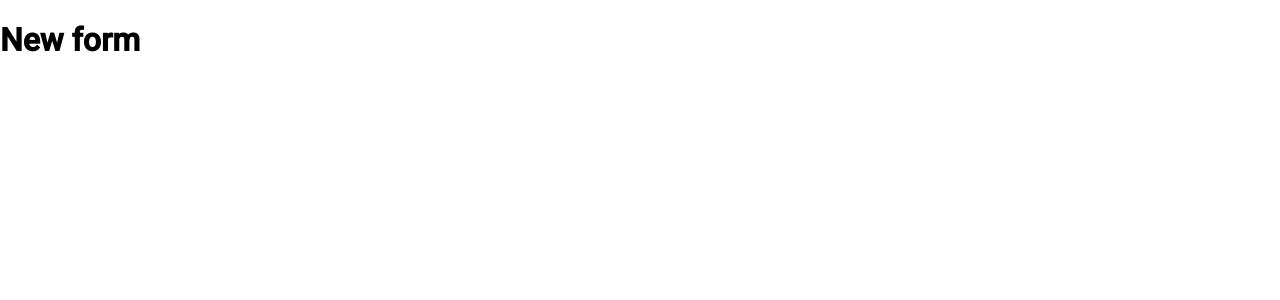
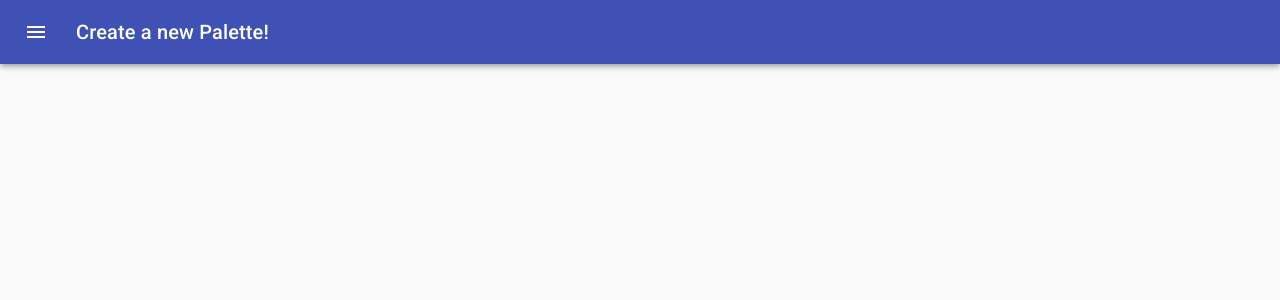
Before and after one commit to Gregkur/Shadr, a React (Create React App) app: page /palette/new in a window 1280 px wide. Shown: the top 300 px of the page. Built offline with nearby package versions, Linux system fonts and the light colour scheme.

Commit message:
added drawer to new form

```diff
--- a/src/components/NewPaletteForm.js
+++ b/src/components/NewPaletteForm.js
@@ -1,11 +1,136 @@
-import React, { Component } from "react";
+import React from "react";
+import clsx from "clsx";
+import { makeStyles, useTheme } from "@material-ui/core/styles";
+import Drawer from "@material-ui/core/Drawer";
+import CssBaseline from "@material-ui/core/CssBaseline";
+import AppBar from "@material-ui/core/AppBar";
+import Toolbar from "@material-ui/core/Toolbar";
+import Typography from "@material-ui/core/Typography";
+import Divider from "@material-ui/core/Divider";
+import IconButton from "@material-ui/core/IconButton";
+import MenuIcon from "@material-ui/icons/Menu";
+import ChevronLeftIcon from "@material-ui/icons/ChevronLeft";
 
-export default class NewPaletteForm extends Component {
-  render() {
-    return (
-      <div>
-        <h1>New form</h1>
-      </div>
-    );
-  }
+const drawerWidth = 450;
+
+const useStyles = makeStyles((theme) => ({
+  root: {
+    display: "flex",
+  },
+  appBar: {
+    transition: theme.transitions.create(["margin", "width"], {
+      easing: theme.transitions.easing.sharp,
+      duration: theme.transitions.duration.leavingScreen,
+    }),
+  },
+  appBarShift: {
+    width: `calc(100% - ${drawerWidth}px)`,
+    marginLeft: drawerWidth,
+    transition: theme.transitions.create(["margin", "width"], {
+      easing: theme.transitions.easing.easeOut,
+      duration: theme.transitions.duration.enteringScreen,
+    }),
+  },
+  menuButton: {
+    marginRight: theme.spacing(2),
+  },
+  hide: {
+    display: "none",
+  },
+  drawer: {
+    width: drawerWidth,
+    flexShrink: 0,
+  },
+  drawerPaper: {
+    width: drawerWidth,
+  },
+  drawerHeader: {
+    display: "flex",
+    alignItems: "center",
+    padding: theme.spacing(0, 1),
+    // necessary for content to be below app bar
+    ...theme.mixins.toolbar,
+    justifyContent: "flex-end",
+  },
+  content: {
+    flexGrow: 1,
+    padding: theme.spacing(3),
+    transition: theme.transitions.create("margin", {
+      easing: theme.transitions.easing.sharp,
+      duration: theme.transitions.duration.leavingScreen,
+    }),
+    marginLeft: -drawerWidth,
+  },
+  contentShift: {
+    transition: theme.transitions.create("margin", {
+      easing: theme.transitions.easing.easeOut,
+      duration: theme.transitions.duration.enteringScreen,
+    }),
+    marginLeft: 0,
+  },
+}));
+
+export default function NewPaletteForm() {
+  const classes = useStyles();
+  const theme = useTheme();
+  const [open, setOpen] = React.useState(false);
+
+  const handleDrawerOpen = () => {
+    setOpen(true);
+  };
+
+  const handleDrawerClose = () => {
+    setOpen(false);
+  };
+
+  return (
+    <div className={classes.root}>
+      <CssBaseline />
+      <AppBar
+        position="fixed"
+        className={clsx(classes.appBar, {
+          [classes.appBarShift]: open,
+        })}
+      >
+        <Toolbar>
+          <IconButton
+            color="inherit"
+            aria-label="open drawer"
+            onClick={handleDrawerOpen}
+            edge="start"
+            className={clsx(classes.menuButton, open && classes.hide)}
+          >
+            <MenuIcon />
+          </IconButton>
+          <Typography variant="h6" noWrap>
+            Create a new Palette!
+          </Typography>
+        </Toolbar>
+      </AppBar>
+      <Drawer
+        className={classes.drawer}
+        variant="persistent"
+        anchor="left"
+        open={open}
+        classes={{
+          paper: classes.drawerPaper,
+        }}
+      >
+        <div className={classes.drawerHeader}>
+          <IconButton onClick={handleDrawerClose}>
+            <ChevronLeftIcon />
+          </IconButton>
+        </div>
+        <Divider />
+        <Divider />
+      </Drawer>
+      <main
+        className={clsx(classes.content, {
+          [classes.contentShift]: open,
+        })}
+      >
+        <div className={classes.drawerHeader} />
+      </main>
+    </div>
+  );
 }
```
Also changed, not shown: 1 other file (tests, documents, lock files or other folders).
